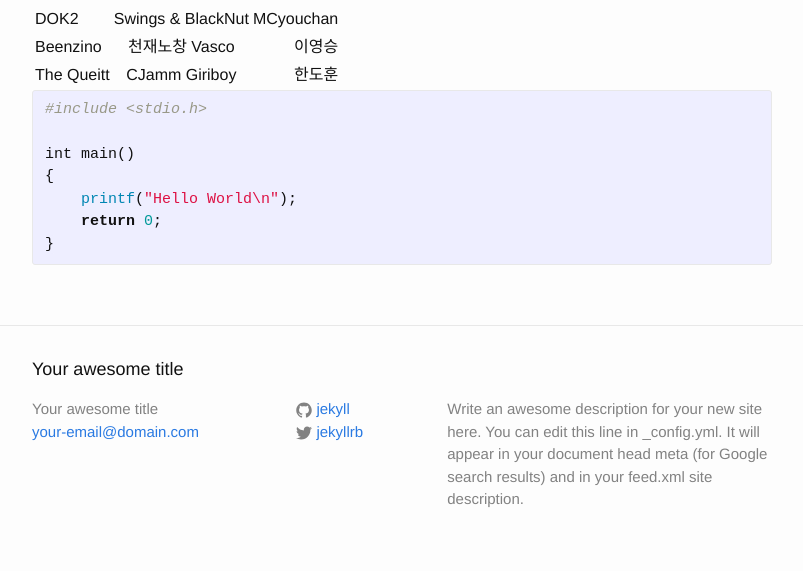
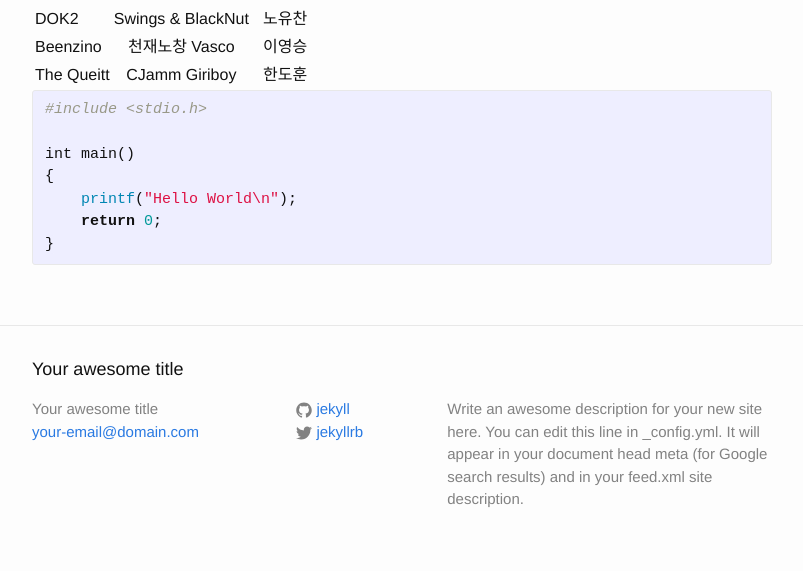
Before and after one commit to kknn8/Forsubject, a Jekyll site: the page built from _posts/2015-05-26-No-youchan.markdown, in a window 1280 px wide. Shown: the part 1438-2009 px from the top of the page, without its empty margins (238-1041 px from the left). Built offline with Jekyll 4.4.1, drawn with Linux system fonts in a browser that asks for light colours.

Commit message:
noyouchan

```diff
--- a/_posts/2015-05-26-No-youchan.markdown
+++ b/_posts/2015-05-26-No-youchan.markdown
@@ -57,7 +57,7 @@ categories: jekyll update
 
 |     일리네어     |      저스트 뮤직      |    빠샤MC   |
 |------------------|:---------------------:|------------:|
-|      DOK2        |   Swings & BlackNut   |   MCyouchan |
+|      DOK2        |   Swings & BlackNut   |   노유찬    |
 |     Beenzino     |   천재노창 Vasco      |   이영승    |
 |    The Queitt    |   CJamm  Giriboy      |   한도훈    |
 
```
